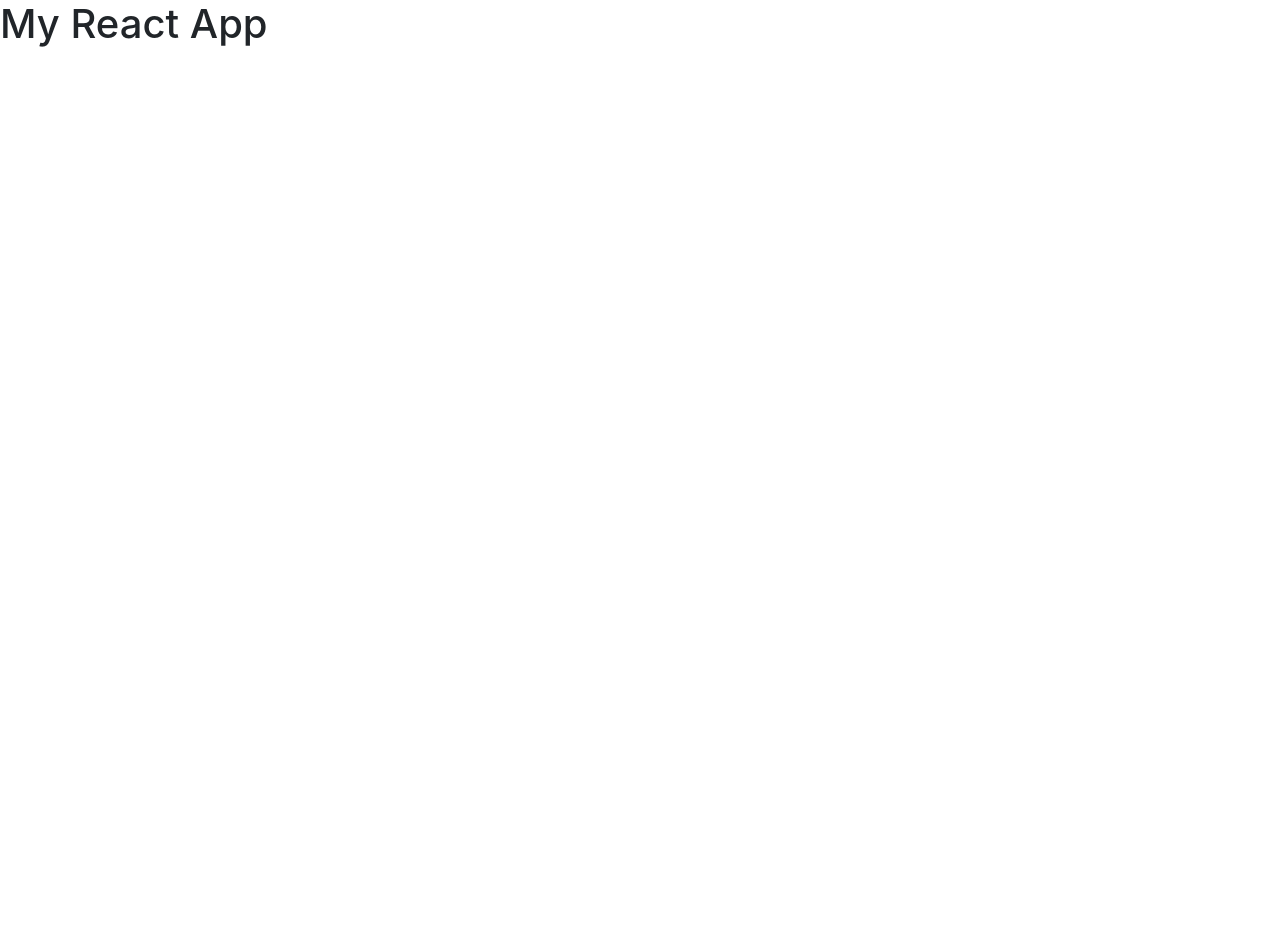
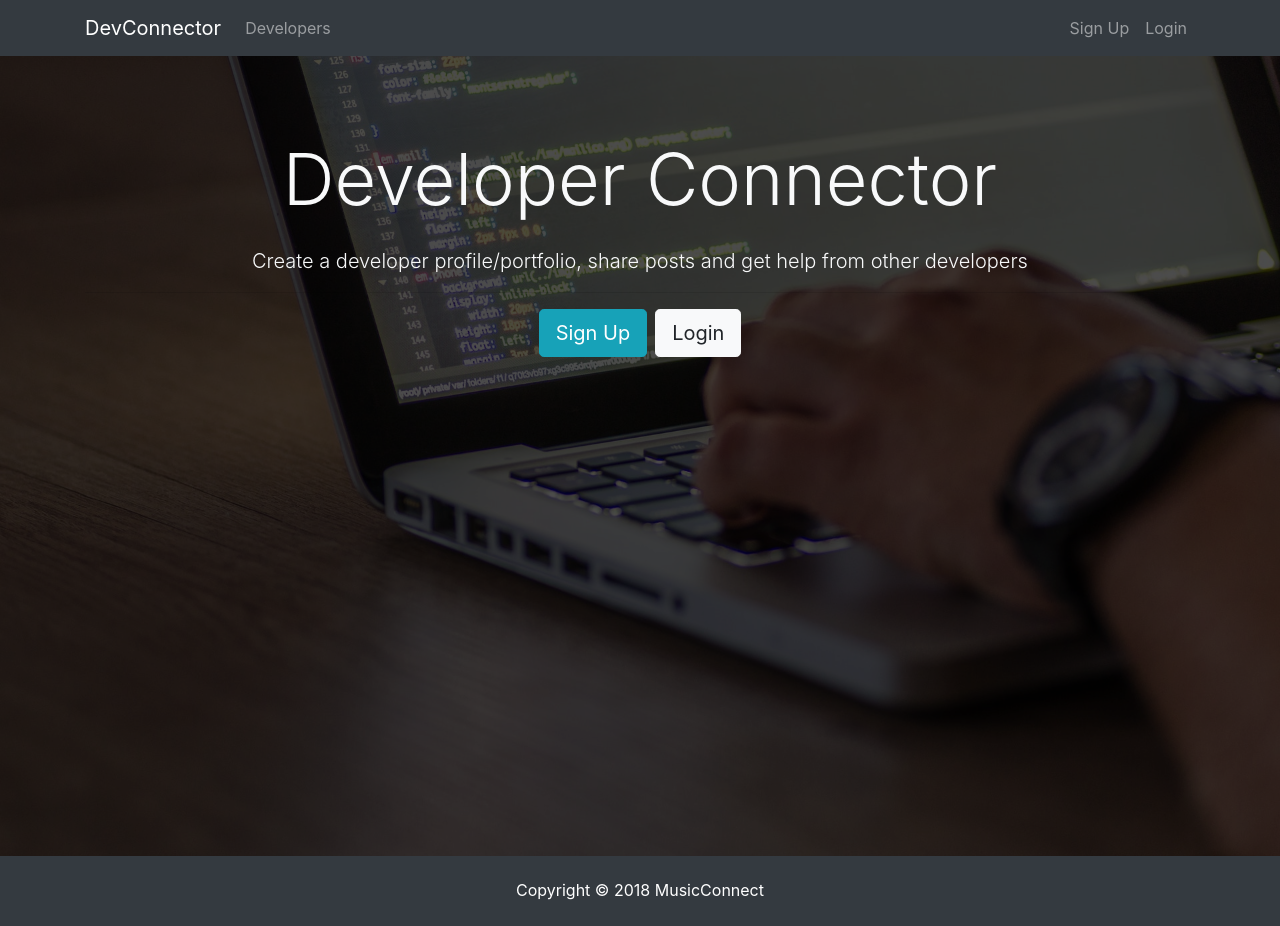
Before and after one commit to djflorio/music-connect, a React (Create React App) app in the folder client/: page /login in a window 1280 px wide. Before the commit the page ends 800 px from the top, so only its background shows below. Built offline with nearby package versions, Linux system fonts and the light colour scheme.

Commit message:
add navbar, landing, and footer

```diff
--- a/client/src/App.js
+++ b/client/src/App.js
@@ -1,11 +1,18 @@
 import React, { Component } from "react";
+
+import Navbar from "./components/layout/Navbar";
+import Landing from "./components/layout/Landing";
+import Footer from "./components/layout/Footer";
+
 import "./App.css";
 
 class App extends Component {
   render() {
     return (
       <div className="App">
-        <h1>My React App</h1>
+        <Navbar />
+        <Landing />
+        <Footer />
       </div>
     );
   }
--- /dev/null
+++ b/client/src/components/layout/Footer.js
@@ -0,0 +1,9 @@
+import React from "react";
+
+const Footer = () => (
+  <footer className="bg-dark text-white mt-5 p-4 text-center">
+    Copyright &copy; {new Date().getFullYear()} MusicConnect
+  </footer>
+);
+
+export default Footer;
--- /dev/null
+++ b/client/src/components/layout/Landing.js
@@ -0,0 +1,33 @@
+import React, { Component } from "react";
+
+class Landing extends Component {
+  render() {
+    return (
+      <div className="landing">
+        <div className="dark-overlay landing-inner text-light">
+          <div className="container">
+            <div className="row">
+              <div className="col-md-12 text-center">
+                <h1 className="display-3 mb-4">Developer Connector</h1>
+                <p className="lead">
+                  {" "}
+                  Create a developer profile/portfolio, share posts and get help
+                  from other developers
+                </p>
+                <hr />
+                <a href="register.html" className="btn btn-lg btn-info mr-2">
+                  Sign Up
+                </a>
+                <a href="login.html" className="btn btn-lg btn-light">
+                  Login
+                </a>
+              </div>
+            </div>
+          </div>
+        </div>
+      </div>
+    );
+  }
+}
+
+export default Landing;
--- /dev/null
+++ b/client/src/components/layout/Navbar.js
@@ -0,0 +1,48 @@
+import React, { Component } from "react";
+
+class Navbar extends Component {
+  render() {
+    return (
+      <nav className="navbar navbar-expand-sm navbar-dark bg-dark mb-4">
+        <div className="container">
+          <a className="navbar-brand" href="landing.html">
+            DevConnector
+          </a>
+          <button
+            className="navbar-toggler"
+            type="button"
+            data-toggle="collapse"
+            data-target="#mobile-nav"
+          >
+            <span className="navbar-toggler-icon" />
+          </button>
+
+          <div className="collapse navbar-collapse" id="mobile-nav">
+            <ul className="navbar-nav mr-auto">
+              <li className="nav-item">
+                <a className="nav-link" href="profiles.html">
+                  Developers
+                </a>
+              </li>
+            </ul>
+
+            <ul className="navbar-nav ml-auto">
+              <li className="nav-item">
+                <a className="nav-link" href="register.html">
+                  Sign Up
+                </a>
+              </li>
+              <li className="nav-item">
+                <a className="nav-link" href="login.html">
+                  Login
+                </a>
+              </li>
+            </ul>
+          </div>
+        </div>
+      </nav>
+    );
+  }
+}
+
+export default Navbar;
--- a/package.json
+++ b/package.json
@@ -6,7 +6,7 @@
   "scripts": {
     "client-install": "npm install --prefix client",
     "start": "node server.js",
-    "server": "nodemon server.js",
+    "server": "nodemon --ignore client/ server.js",
     "client": "npm start --prefix client",
     "dev": "concurrently \"npm run server\" \"npm run client\""
   },
```
